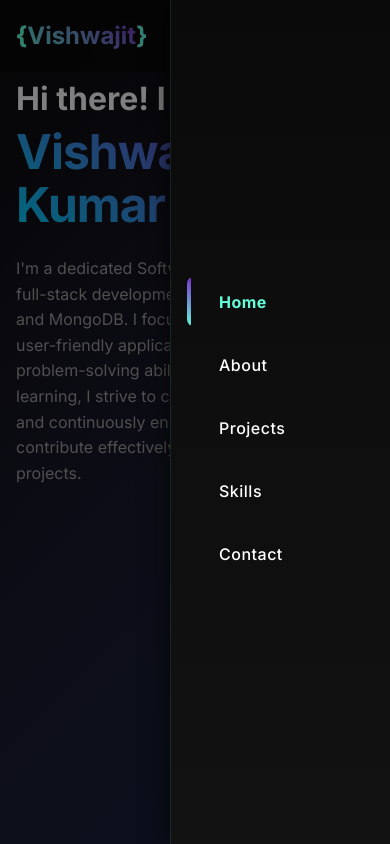
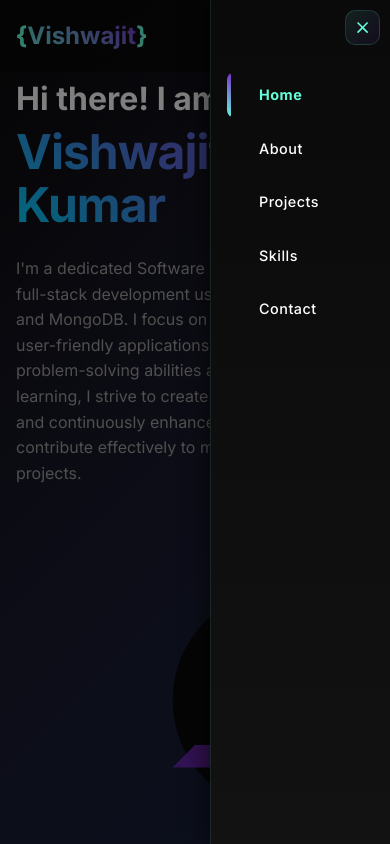
Before and after one commit to Vishwajit8521/My-Portfolio, a React (Create React App) app in the folder client/: page / in a window 390 px wide. Both pictures are taken after a click on the button 363 px from the left and 36 px from the top of the page. Shown: the top 844 px of the page. Built offline with nearby package versions, Linux system fonts and the light colour scheme.

Commit message:
Updated project files with new changes

```diff
--- a/client/src/components/Navbar.js
+++ b/client/src/components/Navbar.js
@@ -15,6 +15,7 @@ import {
 } from '@mui/material';
 import { styled } from '@mui/material/styles';
 import MenuIcon from '@mui/icons-material/Menu';
+import CloseIcon from '@mui/icons-material/Close';
 
 const StyledAppBar = styled(AppBar)(({ theme }) => ({
   background: 'rgba(10, 10, 10, 0.85)',
@@ -114,18 +115,38 @@ const Navbar = () => {
       sx={{
         textAlign: 'center',
         p: 2,
-        width: 220,
+        width: 180,
         height: '100%',
         background: 'linear-gradient(180deg, #0A0A0A 0%, #121212 100%)',
         borderLeft: '1px solid rgba(100, 255, 218, 0.1)',
         display: 'flex',
         flexDirection: 'column',
-        justifyContent: 'center',
-        alignItems: 'center',
+        position: 'relative',
         px: 2
       }}
     >
-      <List sx={{ width: '100%', mt: 3 }}>
+      <IconButton
+        onClick={handleDrawerToggle}
+        sx={{
+          position: 'absolute',
+          top: 10,
+          right: 10,
+          width: '35px',
+          height: '35px',
+          borderRadius: '10px',
+          background: 'linear-gradient(135deg, rgba(100, 255, 218, 0.1), rgba(121, 40, 202, 0.1))',
+          backdropFilter: 'blur(10px)',
+          border: '1px solid rgba(100, 255, 218, 0.15)',
+          transition: 'all 0.3s ease',
+          '&:hover': {
+            background: 'linear-gradient(135deg, rgba(100, 255, 218, 0.2), rgba(121, 40, 202, 0.2))',
+            transform: 'scale(1.05)'
+          }
+        }}
+      >
+        <CloseIcon sx={{ color: '#64ffda', fontSize: '1.2rem' }} />
+      </IconButton>
+      <List sx={{ width: '100%', mt: 6 }}>
         {navItems.map((item) => (
           <ListItem
             key={item.name}
@@ -133,8 +154,8 @@ const Navbar = () => {
             onClick={() => scrollToSection(item.path)}
             sx={{
               borderRadius: 2,
-              mb: 1.5,
-              py: 1.2,
+              mb: 1,
+              py: 1,
               transition: 'all 0.3s ease',
               position: 'relative',
               overflow: 'hidden',
@@ -158,7 +179,7 @@ const Navbar = () => {
               primary={item.name}
               primaryTypographyProps={{
                 fontWeight: activeSection === item.path ? 700 : 500,
-                fontSize: '1rem',
+                fontSize: '0.9rem',
                 letterSpacing: '0.5px'
               }}
               sx={{
```
